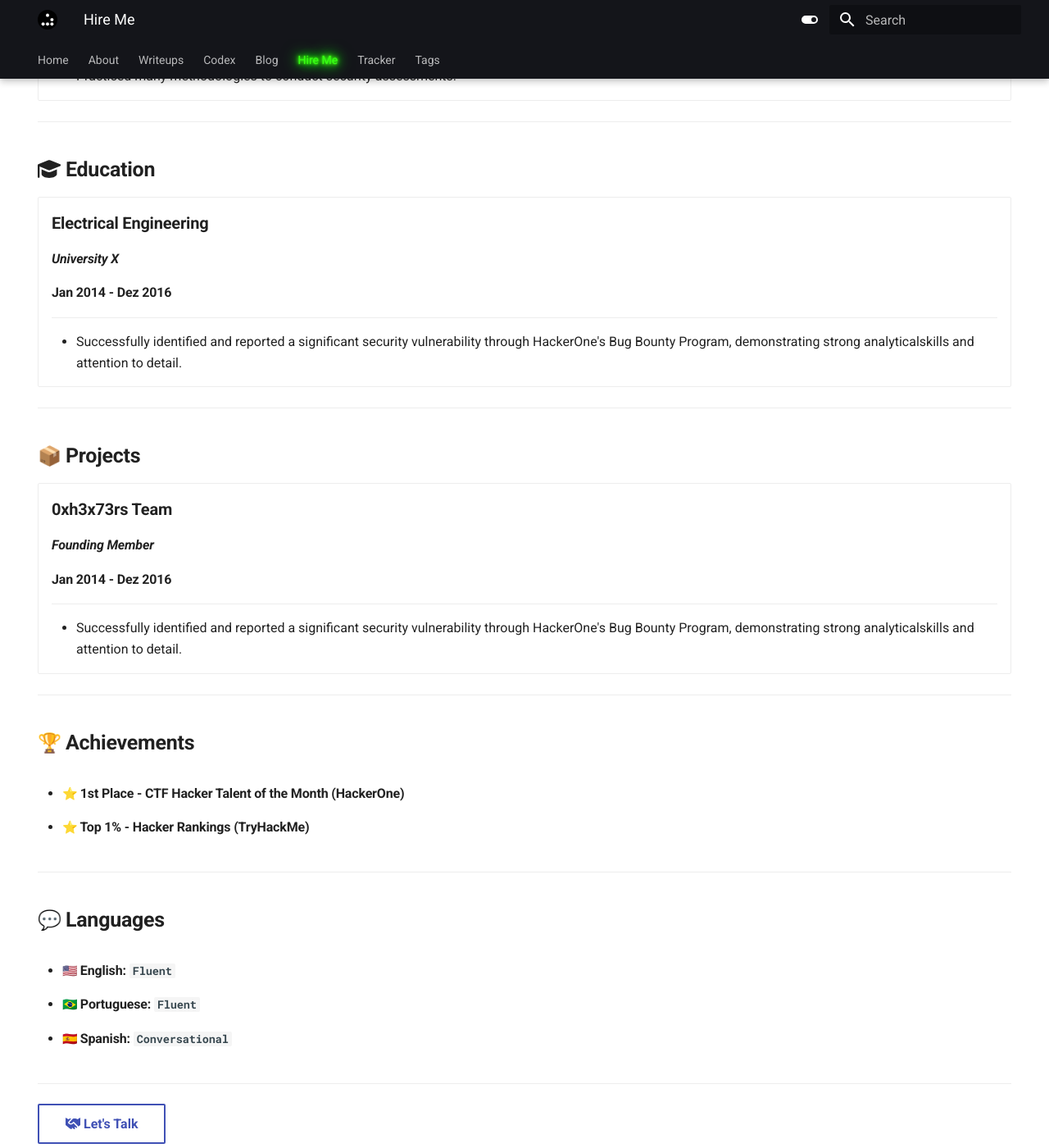
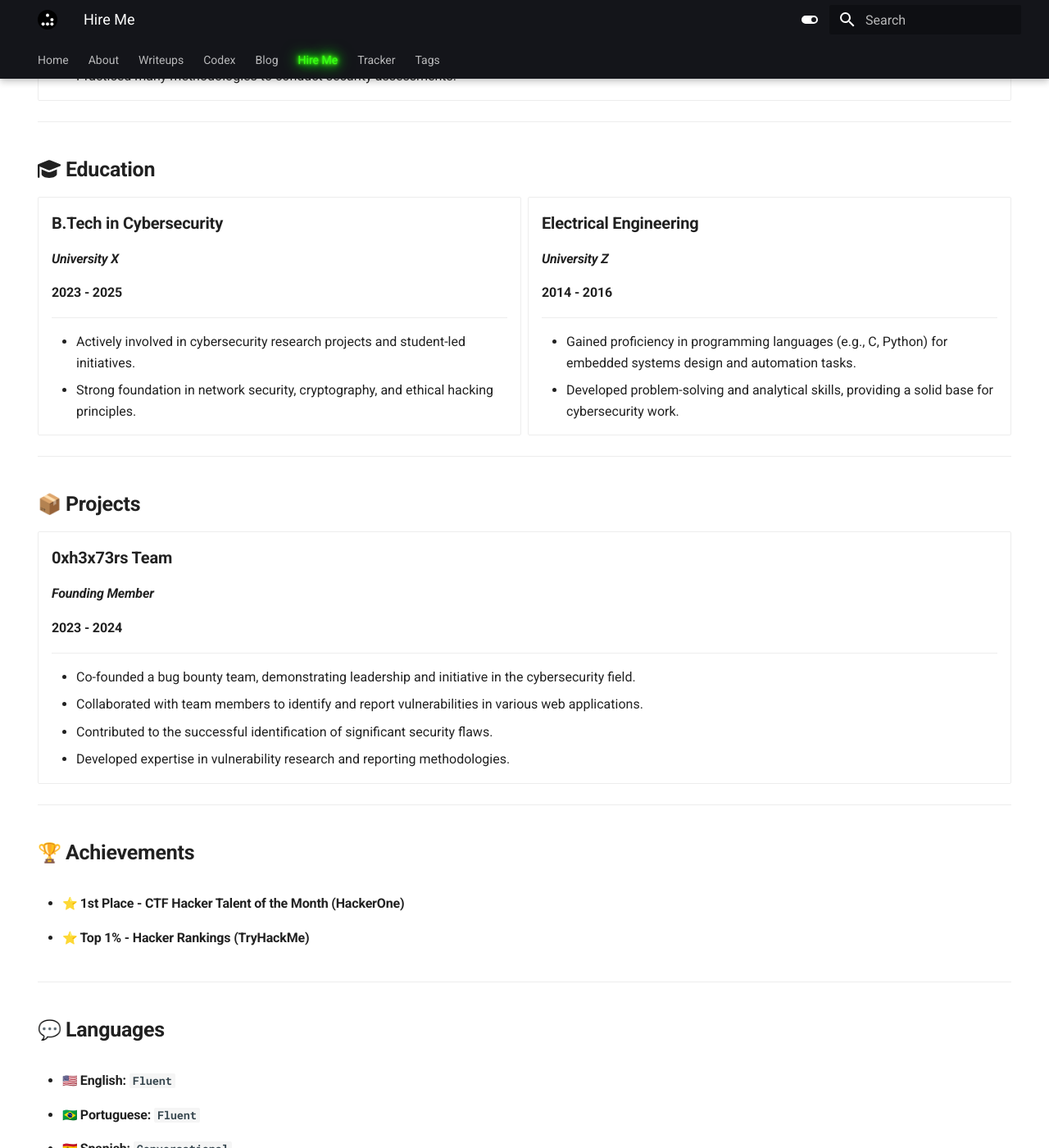
Before and after one commit to 0xrh0d4m1n/0xrh0d4m1n.github.io, an MkDocs documentation site: the page built from docs/pages/hireme/index.md, in a window 1280 px wide and 1400 px high, scrolled down 2310 px. Shown: the whole window at 82% size. Built offline with MkDocs 1.6.1 and Material for MkDocs 9.7.7, drawn with Linux system fonts in a browser that asks for light colours; emoji names are drawn with the system emoji font; some of the changed text lies outside the part shown.

Commit message:
Content Update

```diff
--- a/docs/pages/hireme/index.md
+++ b/docs/pages/hireme/index.md
@@ -424,7 +424,7 @@ expanding my knowledge and expertise.
 
     #### _Remote_
 
-    #### Jan 2023 - Present
+    #### 2023 - Present
 
     ***
 
@@ -445,17 +445,27 @@ expanding my knowledge and expertise.
 
 <div class="grid cards" markdown>
 
--   ### **Electrical Engineering**
+-   ### **B.Tech in Cybersecurity**
 
     #### _University X_
 
-    #### Jan 2014 - Dez 2016
+    #### 2023 - 2025
 
     ***
 
-    - Successfully identified and reported a significant security vulnerability through
-      HackerOne's Bug Bounty Program, demonstrating strong analyticalskills and attention to
-      detail.
+    - Actively involved in cybersecurity research projects and student-led initiatives.
+    - Strong foundation in network security, cryptography, and ethical hacking principles.
+
+- ### **Electrical Engineering**
+
+    #### _University Z_
+
+    #### 2014 - 2016
+
+    ***
+
+    - Gained proficiency in programming languages (e.g., C, Python) for embedded systems design and automation tasks.
+    - Developed problem-solving and analytical skills, providing a solid base for cybersecurity work.
 
 </div>
 
@@ -469,13 +479,14 @@ expanding my knowledge and expertise.
 
     #### _Founding Member_
 
-    #### Jan 2014 - Dez 2016
+    #### 2023 - 2024
 
     ***
 
-    - Successfully identified and reported a significant security vulnerability through
-      HackerOne's Bug Bounty Program, demonstrating strong analyticalskills and attention to
-      detail.
+    - Co-founded a bug bounty team, demonstrating leadership and initiative in the cybersecurity field.
+    - Collaborated with team members to identify and report vulnerabilities in various web applications.
+    - Contributed to the successful identification of significant security flaws.
+    - Developed expertise in vulnerability research and reporting methodologies.
 
 </div>
 
```
